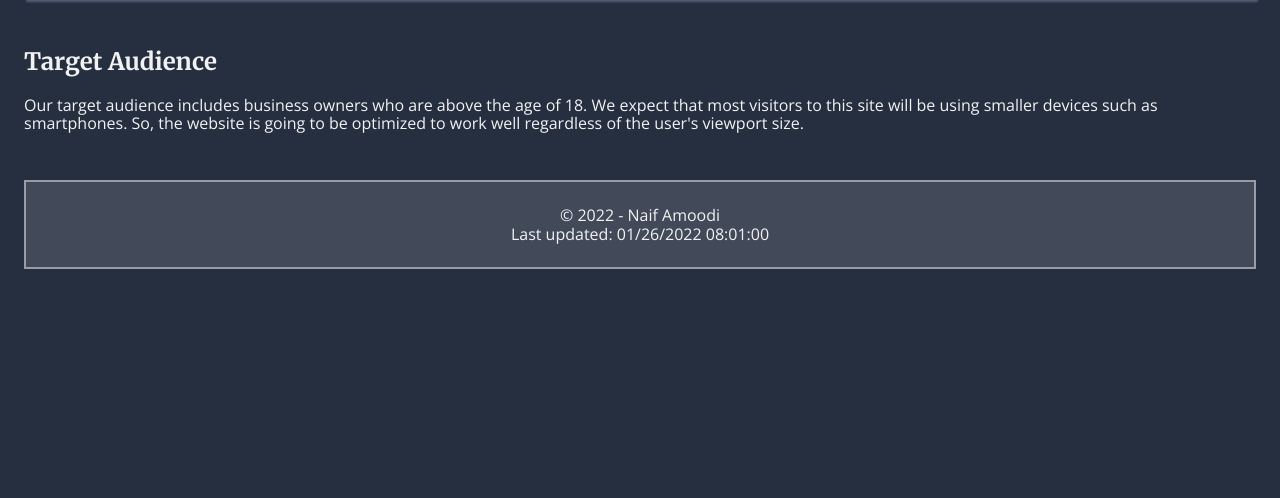
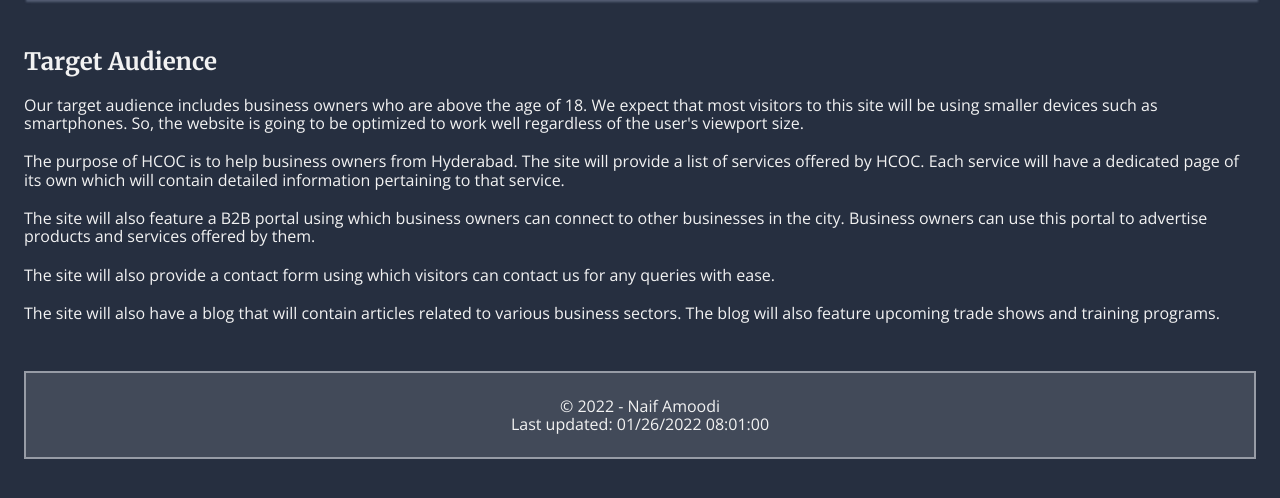
Before and after one commit to amo21004/wdd230, a PHP site: page /lesson3/target-audience.html in a window 1280 px wide. Shown: the part 203-701 px from the top of the page. Run offline with PHP 8.4, Linux system fonts and the light colour scheme.

Commit message:
Making requested changes

```diff
--- a/lesson3/css/common.css
+++ b/lesson3/css/common.css
@@ -46,6 +46,9 @@ main hr {
     background-color: #979CA6;
     border: 0;
 }
+main p {
+    margin: 0 0 20px 0;
+}
 main .color-palette {
     padding: 20px;
     background-color: #F2F2F2;
--- a/lesson3/index.html
+++ b/lesson3/index.html
@@ -48,7 +48,7 @@
 
         <h2>Site Purpose</h2>
 
-        <p>This is the official website of the Hyderabad Chamber of Commerce (HCOC). It has all the information pertaining to the HCOC.</p>
+        <p>This will be the official website of the Hyderabad Chamber of Commerce (HCOC). It will contain all information pertaining to HCOC.</p>
     </main>
 
     <footer>
--- a/lesson3/target-audience.html
+++ b/lesson3/target-audience.html
@@ -37,8 +37,23 @@
         <h2>Target Audience</h2>
 
         <p>
-            Our target audience includes business owners who are above the age of 18. We expect that most visitors to this site will be using smaller devices such as smartphones. So, the website is going to be optimized to work well regardless of the user's viewport size.
+            Our target audience includes business owners who are above the age of 18. We expect that most visitors to this site will be using smaller devices such as smartphones.
+            So, the website is going to be optimized to work well regardless of the user's viewport size.
         </p>
+
+        <p>
+            The purpose of HCOC is to help business owners from Hyderabad. The site will provide a list of services offered by HCOC. Each service will have a dedicated page
+            of its own which will contain detailed information pertaining to that service.
+        </p>
+
+        <p>
+            The site will also feature a B2B portal using which business owners can connect to other businesses in the city. Business owners can use this portal to advertise
+            products and services offered by them.
+        </p>
+
+        <p>The site will also provide a contact form using which visitors can contact us for any queries with ease.</p>
+
+        <p>The site will also have a blog that will contain articles related to various business sectors. The blog will also feature upcoming trade shows and training programs.</p>
     </main>
 
     <footer>
```
